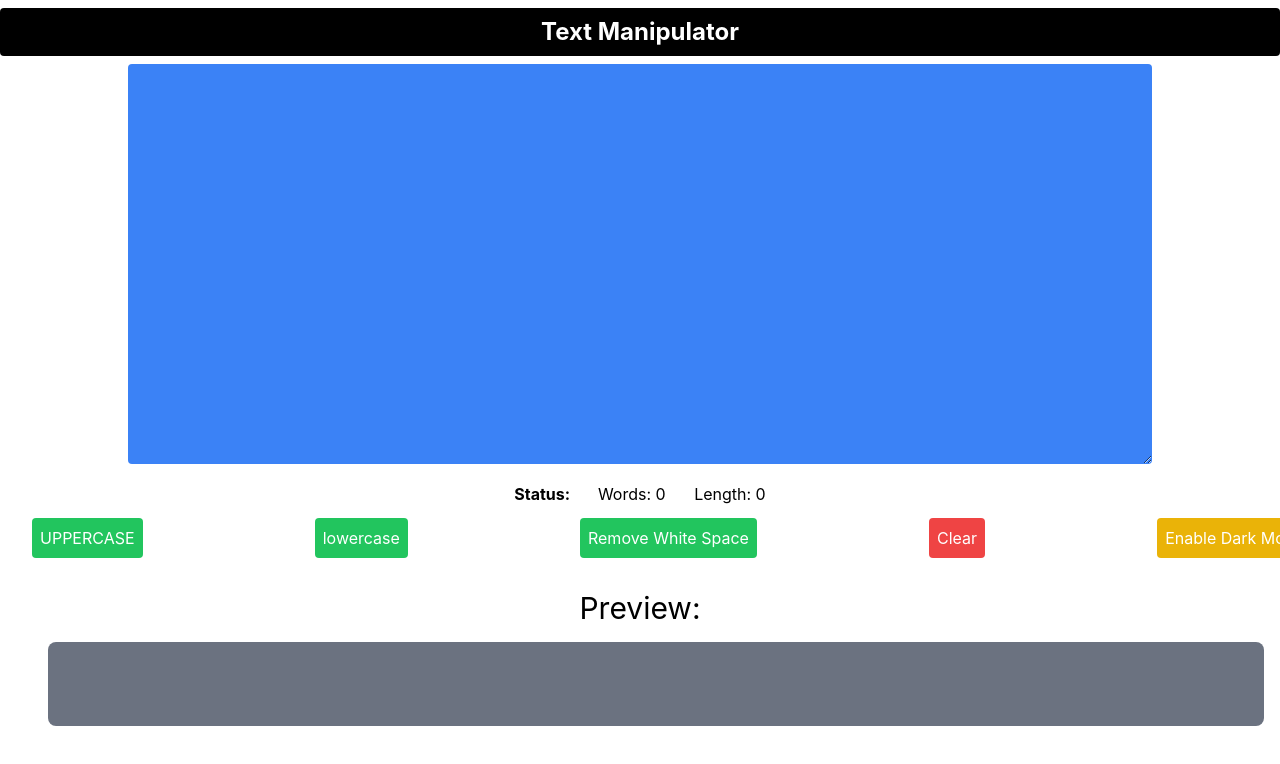
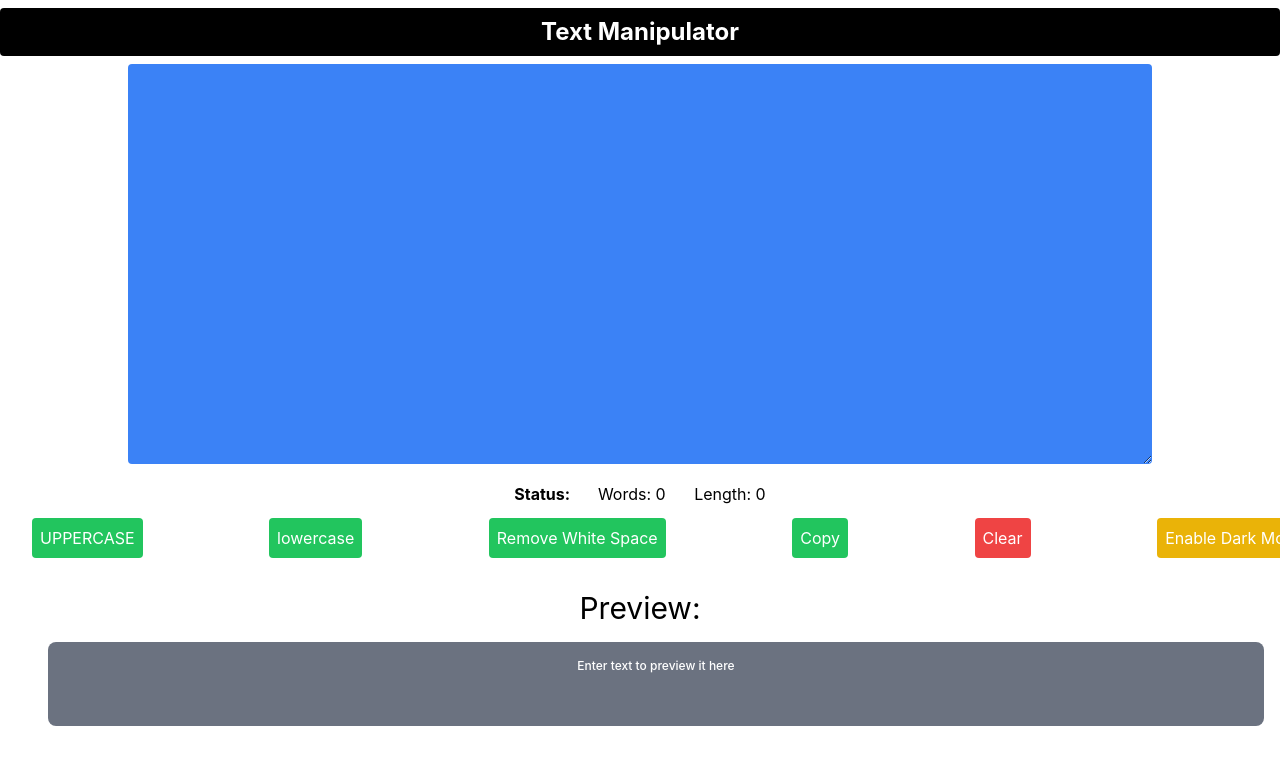
Before and after one commit to KnownBlackHat/text-manipulator, a React (Create React App) app: page / in a window 1280 px wide. Shown: the top 764 px of the page. Built offline with nearby package versions, Linux system fonts and the light colour scheme.

Commit message:
added copy functionality and & bug fixed for dark mode & new build modified

```diff
--- a/src/components/Form.mjs
+++ b/src/components/Form.mjs
@@ -8,7 +8,7 @@ export default function Textarea(props) {
 	return (
 		<>
 			<div className="justify-center items-center text-center">
-				<textarea value={text} onChange={change_func} className="bg-blue-500 inline-flex h-[50vh] rounded w-[80%] text-white rounded text-center" />
+				<textarea id="textarea" value={text} onChange={change_func} className="bg-blue-500 inline-flex h-[50vh] rounded w-[80%] text-white rounded text-center" />
 			</div>
 			<div className='text-center space-x-6 p-3'>
 				<span className='font-bold'>Status: </span>
@@ -18,11 +18,12 @@ export default function Textarea(props) {
 				<button className="bg-green-500 p-2 rounded text-white" onClick={() => { settext(text.toUpperCase()) }}>UPPERCASE</button>
 				<button className="bg-green-500 p-2 rounded text-white" onClick={() => { settext(text.toLowerCase()) }}>lowercase</button>
 				<button className="bg-green-500 p-2 rounded text-white" onClick={() => { settext(text.split(/[ ]+/).join(" ").trim()) }}>Remove White Space</button>
+				<button id="copy" className="bg-green-500 p-2 rounded text-white" onClick={() => { let txtarea = document.querySelector("#textarea");navigator.clipboard.writeText(txtarea.value);document.querySelector("#copy").innerText="Copied!";setTimeout(()=>{document.querySelector("#copy").innerText="Copy"},1000)}}>Copy</button>
 				<button className="bg-red-500 p-2 rounded text-white" onClick={() => { settext("") }}>Clear</button>
-				<button className="p-2 bg-yellow-500 rounded text-white" onClick={() => { document.querySelector("body").classList.toggle("bg-black"); if (dark_text === "Enable Dark Mode") { set_dark_text("Disable Dark Mode") } else { set_dark_text("Enable Dark Mode") } }}>	{dark_text}	</button>
+				<button className="p-2 bg-yellow-500 rounded text-white" onClick={() => { document.querySelector("body").classList.toggle("bg-black"); document.querySelector("#nav").classList.toggle("bg-gray-500");document.querySelector("#preview").classList.toggle("text-white");if (dark_text === "Enable Dark Mode") { set_dark_text("Disable Dark Mode") } else { set_dark_text("Enable Dark Mode") } }}>	{dark_text}	</button>
 
 			</div>
-			<div className='text-center m-4 p-4'><span className='text-3xl'>Preview: </span> <div className='m-4 bg-gray-500 text-white font-medium text-xs rounded-lg container overflow-y-auto h-[7em]'>{text}</div></div>
+			<div className='text-center m-4 p-4'><span id="preview" className='text-3xl'>Preview: </span> <div className='m-4 bg-gray-500 text-white font-medium text-xs rounded-lg container overflow-y-auto h-[7em] p-4'>{text.length>0?text:"Enter text to preview it here"}</div></div>
 		</>
 	)
 }
--- a/src/components/Navbar.mjs
+++ b/src/components/Navbar.mjs
@@ -1,6 +1,6 @@
 export default function Navbar(props) {
 	return(
-	<nav className="bg-black text-white p-2 my-2 text-2xl font-bold text-center rounded">
+	<nav id="nav" className="bg-black text-white p-2 my-2 text-2xl font-bold text-center rounded">
 		{props.heading}
 		</nav>
 
```
Also changed, not shown: 7 other files (tests, documents, lock files or other folders).
